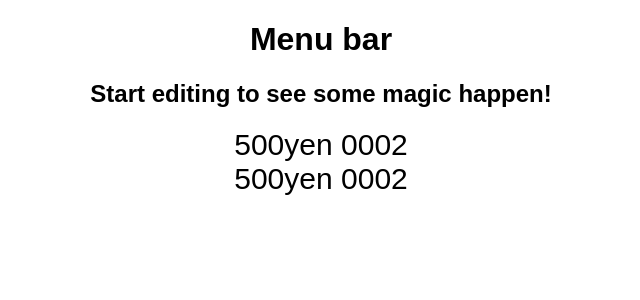
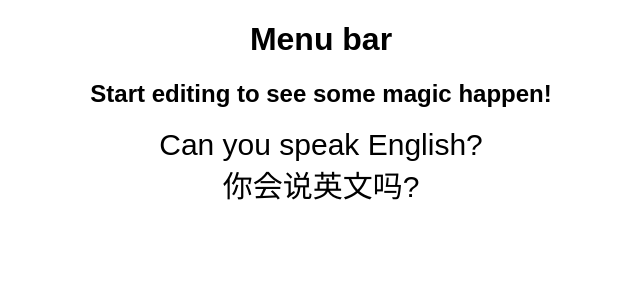
Before and after one commit to kouml/react-typescript-example, a React (Create React App) app: page / in a window 1280 px wide. Shown: the top 300 px of the page, without its empty margins (319-959 px from the left). Built offline with nearby package versions, Linux system fonts and the light colour scheme.

Commit message:
Add sample.csv

```diff
--- a/package.json
+++ b/package.json
@@ -9,9 +9,10 @@
   ],
   "main": "src/index.tsx",
   "dependencies": {
+    "@types/react-dom": "18.0.5",
     "axios": "0.27.2",
     "react": "18.0.0",
-    "react-dom": "18.0.0",
+    "react-dom": "18.1.0",
     "react-scripts": "4.0.3"
   },
   "devDependencies": {
--- a/src/Card.tsx
+++ b/src/Card.tsx
@@ -4,7 +4,7 @@ function read_vocab_from_file() {
   var httpRequest = new XMLHttpRequest();
   httpRequest.open("GET", "./sample.csv", false);
   httpRequest.send();
-  return httpRequest.responseText.split("¥n")[0].split(",");
+  return httpRequest.responseText.split("\n").map((x) => x.split(","));
 }
 
 export function Card() {
@@ -12,35 +12,41 @@ export function Card() {
 
   const [vocab, setVocab] = useState("first");
   const [answer, setAnswer] = useState("answer");
+  const [isShown, setIsShown] = useState(true);
+
+  const toggleIsShown = (event) => {
+    // 👇️ toggle visibility
+    setIsShown((current) => !current);
+  };
+
   let randomIndex = () => Math.floor(Math.random() * vocabs.length);
 
   useEffect(
     function () {
       const intervalId = setInterval(function () {
-        setVocab(vocabs[randomIndex()]);
+        var index = randomIndex();
+        setVocab(vocabs[index][0]);
+        setAnswer(vocabs[index][1]);
       }, 2000);
+
+      setInterval(function () {
+        toggleIsShown();
+      }, 1000);
+
       return function () {
         clearInterval(intervalId);
       };
     },
-    [vocab]
+    [vocab],
+    [answer]
   );
 
-  useEffect(
-    function () {
-      const intervalId = setInterval(function () {
-        setAnswer(vocabs[randomIndex()]);
-      }, 2000);
-      return function () {
-        clearInterval(intervalId);
-      };
-    },
-    [answer]
-  );
   return (
     <div className="CardContainer">
       <div className="Vocab">{vocab}</div>
-      <div className="Answer">{answer}</div>
+      <div className="Answer" style={{ display: isShown ? "block" : "none" }}>
+        {answer}
+      </div>
     </div>
   );
 }
--- a/src/index.tsx
+++ b/src/index.tsx
@@ -22,13 +22,3 @@ card.render(
     <Card />
   </StrictMode>
 );
-card.render(
-  <StrictMode>
-    <Card
-      vocab={"単語"}
-      example={"例文"}
-      answer={"答え"}
-      answer_example={"例文3"}
-    />
-  </StrictMode>
-);
--- a/src/styles.css
+++ b/src/styles.css
@@ -1,6 +1,10 @@
 .App {
   font-family: sans-serif;
   text-align: center;
+}
+
+.Answer {
+  display: "none";
 }
 
 .CardContainer {
```
Also changed, not shown: public/sample.csv, 1 other file (tests, documents, lock files or other folders).
